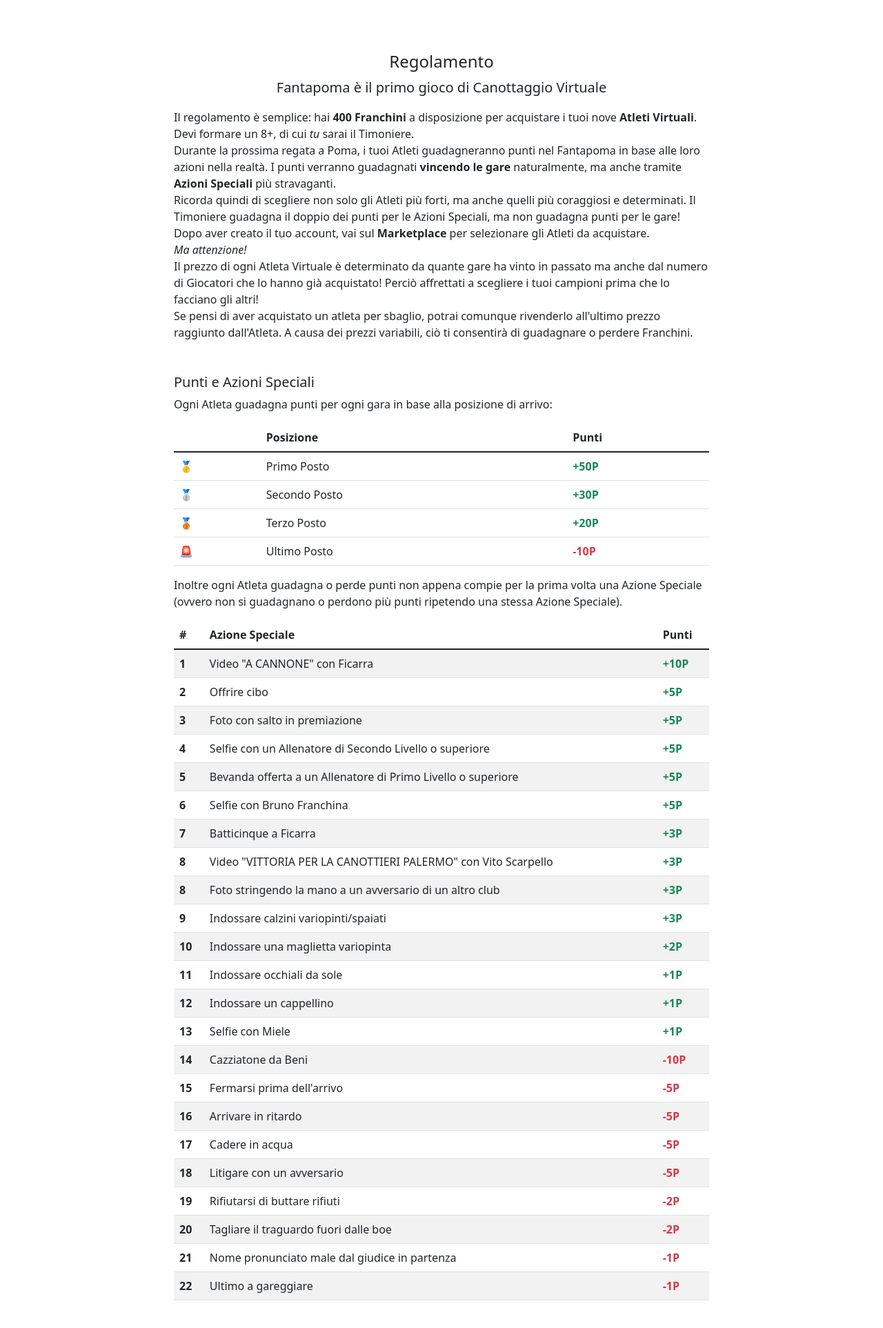
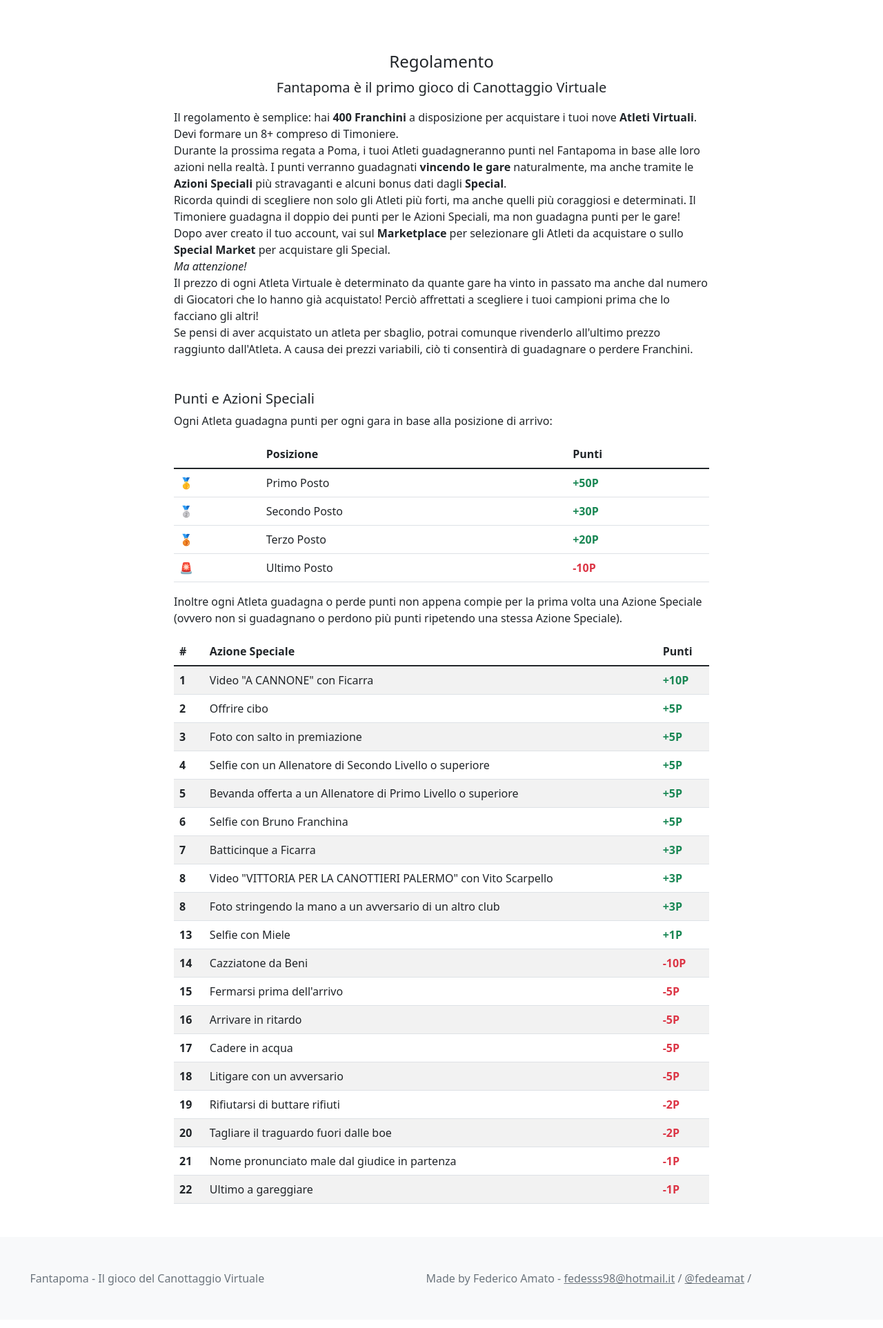
Before and after one commit to fedesss98/scp-django, a Django app: page /fantapoma/ in a window 1280 px wide. Shown: the part 251-2176 px from the top of the page at 69% size. After the commit the page ends 2114 px from the top, so only its background shows below. Run offline with Django 3.2, Linux system fonts and the light colour scheme.

Commit message:
Minor corrections

```diff
--- a/fantaplayers/views.py
+++ b/fantaplayers/views.py
@@ -53,4 +53,4 @@ class UpdateProfile(LoginRequiredMixin, UpdateView):
     initial = {}
 
     template_name = 'registration/update_profile.html'
-    success_url = reverse_lazy('mycrew')
+    success_url = reverse_lazy('fantapoma:mycrew')
--- a/fantapoma/models.py
+++ b/fantapoma/models.py
@@ -60,7 +60,6 @@ class FantaAthlete(models.Model):
         booking_term = self.price*(math.tanh(self.bookings/4))
         base_price = 5
         if self.athlete is not None:
-            athlete_instance = self.athlete
             crews = self.athlete.crew_set.filter(race__event__date__year=2024)
             for crew in crews:
                 if crew.result == 1:
@@ -71,8 +70,8 @@ class FantaAthlete(models.Model):
                     base_price += 10
                 else:
                     base_price += 3
-        adjusted_points = base_price + booking_term
-        return int(adjusted_points)
+        booking_term = base_price*math.tanh(self.bookings/4)
+        return int(base_price + booking_term)
 
     def get_crew_set(self, date=None):
         if date is None:
--- a/fantapoma/templates/fantapoma/index.html
+++ b/fantapoma/templates/fantapoma/index.html
@@ -38,12 +38,12 @@
         <p class="lead text-center">Fantapoma è il primo gioco di Canottaggio Virtuale</p>
         <p class="text-start mw-5 mx-auto">
           Il regolamento è semplice: hai <strong>400 Franchini</strong> a disposizione per acquistare i tuoi nove <strong>Atleti Virtuali</strong>.
-          Devi formare un 8+, di cui <em>tu</em> sarai il Timoniere.<br>
+          Devi formare un 8+ compreso di Timoniere.<br>
           Durante la prossima regata a Poma, i tuoi Atleti guadagneranno punti nel Fantapoma in base alle loro azioni nella realtà.
-          I punti verranno guadagnati <strong>vincendo le gare</strong> naturalmente, ma anche tramite <strong>Azioni Speciali</strong> più stravaganti.<br>
+          I punti verranno guadagnati <strong>vincendo le gare</strong> naturalmente, ma anche tramite le <strong>Azioni Speciali</strong> più stravaganti e alcuni bonus dati dagli <strong>Special</strong>.<br>
           Ricorda quindi di scegliere non solo gli Atleti più forti, ma anche quelli più coraggiosi e determinati.
           Il Timoniere guadagna il doppio dei punti per le Azioni Speciali, ma non guadagna punti per le gare!<br>
-          Dopo aver creato il tuo account, vai sul <strong>Marketplace</strong> per selezionare gli Atleti da acquistare.<br>
+          Dopo aver creato il tuo account, vai sul <strong>Marketplace</strong> per selezionare gli Atleti da acquistare o sullo <strong>Special Market</strong> per acquistare gli Special.<br>
           <em>Ma attenzione!</em><br>
           Il prezzo di ogni Atleta Virtuale è determinato da quante gare ha vinto in passato ma anche dal numero di Giocatori che lo hanno già acquistato!
           Perciò affrettati a scegliere i tuoi campioni prima che lo facciano gli altri!<br>
@@ -133,22 +133,6 @@
               <td>Foto stringendo la mano a un avversario di un altro club</td><td class="text-success fw-bold">+3P</td>
             </tr>
             <tr>
-              <th scope="col">9</th>
-              <td>Indossare calzini variopinti/spaiati</td><td class="text-success fw-bold">+3P</td>
-            </tr>
-            <tr>
-              <th scope="col">10</th>
-              <td>Indossare una maglietta variopinta</td><td class="text-success fw-bold">+2P</td>
-            </tr>
-            <tr>
-              <th scope="col">11</th>
-              <td>Indossare occhiali da sole</td><td class="text-success fw-bold">+1P</td>
-            </tr>
-            <tr>
-              <th scope="col">12</th>
-              <td>Indossare un cappellino</td><td class="text-success fw-bold">+1P</td>
-            </tr>
-            <tr>
               <th scope="col">13</th>
               <td>Selfie con Miele</td><td class="text-success fw-bold">+1P</td>
             </tr>
--- a/fantapoma/templates/fantapoma/mycrew.html
+++ b/fantapoma/templates/fantapoma/mycrew.html
@@ -47,7 +47,7 @@
                 <span class="badge bg-primary rounded-pill">{{object.total}}</span>
               </li>
             </ul>
-            <h5 class="card-text text-end m-2">{{ object.total_points }} Punti</h5>
+            <h5 class="card-text text-end m-2">{{ object.adjusted_price }} Punti</h5>
             <a href="{% url 'fantapoma:view-athlete' object.id %}" class="btn btn-primary">Vedi</a>
           </div>
           <div class="card-footer text-muted">
--- a/fantapoma/templates/fantapoma/special_market.html
+++ b/fantapoma/templates/fantapoma/special_market.html
@@ -49,7 +49,7 @@
             <h5>{{object.name}}</h5>
           </div>
           <div class="card-body">
-            <p class="card-text">{{ object.special }}</p>
+            <p class="card-text">{{ object.special|safe }}</p>
             <h5 class="card-text text-end m-2">{{object.price}} Franchini</h5>
             {% if request.user in object.players.all %}
               <button class="btn btn-primary" disabled>Acquista</button>
```
